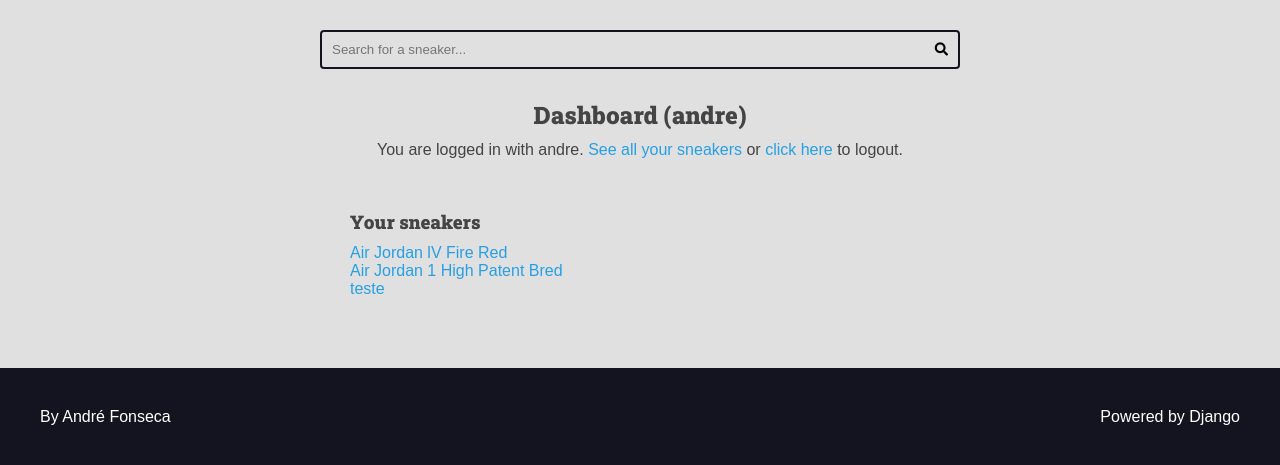
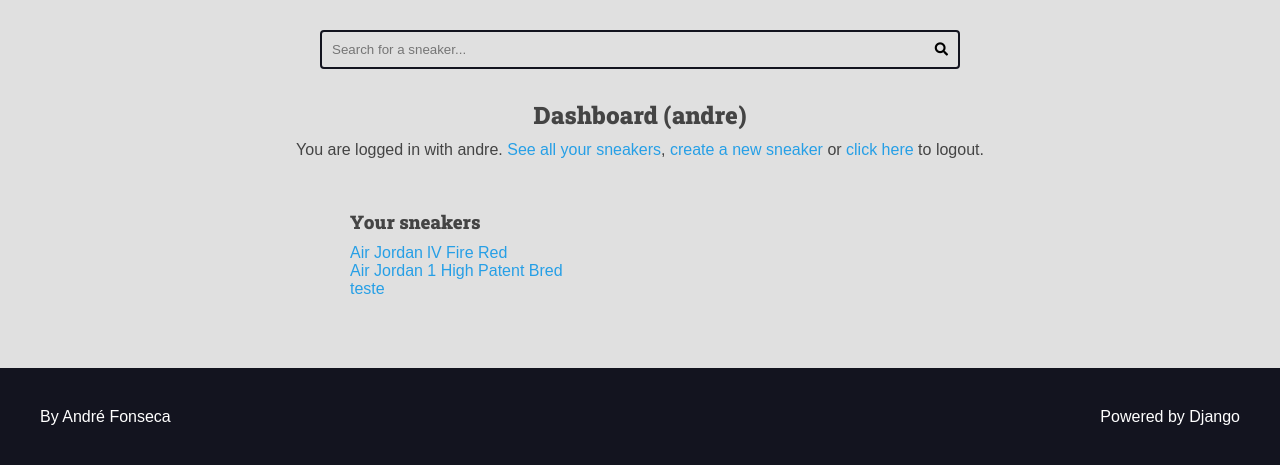
Before and after one commit to andrefonseca99/projeto1, a Django app: page /authors/dashboard/ in a window 1280 px wide. Shown: the part 113-578 px from the top of the page. Run offline with Django 4.2, Linux system fonts and the light colour scheme; a user stored in the database is signed in; data comes from the database, SQL or seed files in the repository; both versions use the stored data as it was after the commit.

Commit message:
Creating new sneaker view

```diff
--- a/authors/templates/authors/partials/login_message.html
+++ b/authors/templates/authors/partials/login_message.html
@@ -2,7 +2,8 @@
 <div class="login-message">
     You are logged in with
     {{ request.user.username }}.
-    <a href="{% url 'authors:dashboard' %}" class="">See all your sneakers</a> or
+    <a href="{% url 'authors:dashboard' %}" class="">See all your sneakers</a>,
+    <a href="{% url 'authors:dashboard_sneaker_new' %}" class="">create a new sneaker</a> or
     <form class="inline-form" action="{% url 'authors:logout' %}" method='POST'>
         {% csrf_token %}
         <input type="hidden" name="username" value="{{ request.user.username }}">
--- a/authors/urls.py
+++ b/authors/urls.py
@@ -12,6 +12,11 @@ urlpatterns = [
      path('logout/', views.logout_view, name='logout'),
      path('dashboard/', views.dashboard, name='dashboard'),
      path(
+          'dashboard/sneaker/new/',
+          views.dashboard_sneaker_new,
+          name='dashboard_sneaker_new'
+     ),
+     path(
           'dashboard/sneaker/<int:id>/edit/',
           views.dashboard_sneaker_edit,
           name='dashboard_sneaker_edit'
--- a/authors/views.py
+++ b/authors/views.py
@@ -137,3 +137,36 @@ def dashboard_sneaker_edit(request, id):
             'form': form,
         }
     )
+
+
+@login_required(login_url='authors:login', redirect_field_name='next')
+def dashboard_sneaker_new(request):
+
+    form = AuthorsSneakerForm(
+        data=request.POST or None,
+        files=request.FILES or None,
+    )
+
+    if form.is_valid():
+        sneaker: Sneaker = form.save(commit=False)
+
+        sneaker.author = request.user
+        sneaker.sneaker_description_is_html = False
+        sneaker.is_published = False
+
+        sneaker.save()
+
+        messages.success(request, 'Your sneaker was successfully saved!')
+        return redirect(
+            reverse('authors:dashboard_sneaker_edit', args=(sneaker.id,)),
+            args=(sneaker.id,)
+        )
+
+    return render(
+        request,
+        'authors/pages/dashboard_sneaker.html',
+        context={
+            'form': form,
+            'form_action': reverse('authors:dashboard_sneaker_new')
+        }
+    )
```
Also changed, not shown: db.sqlite3.
